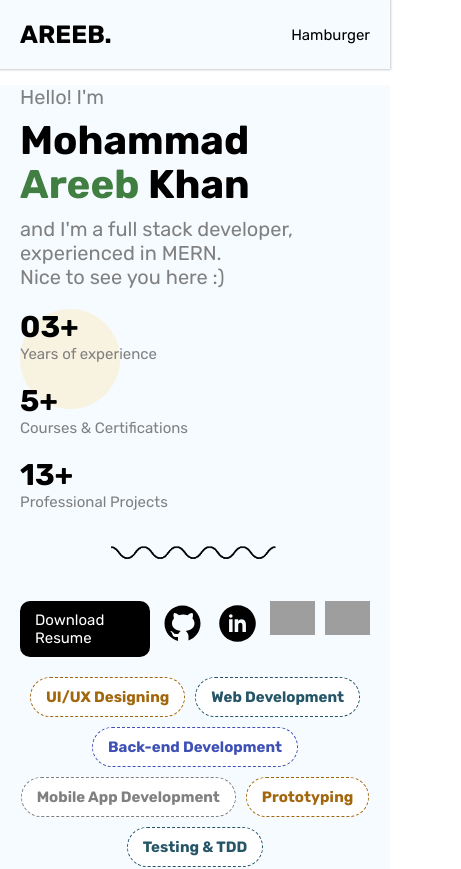
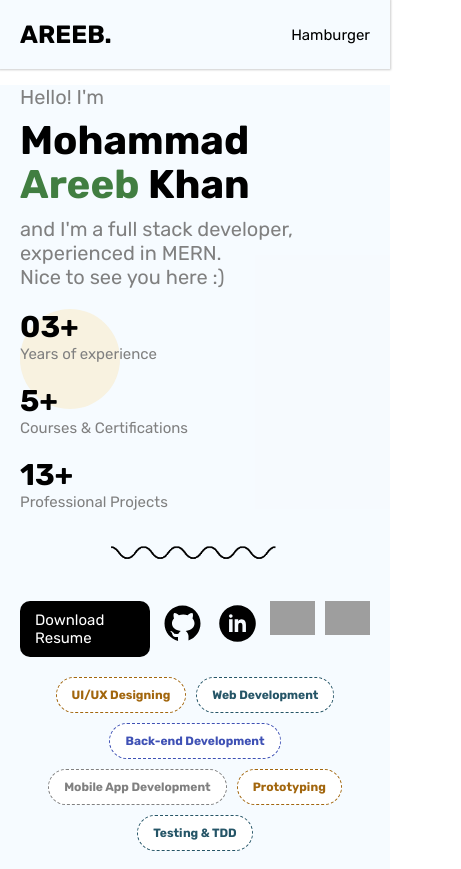
Before and after one commit to AreebKhan619/portfolio-website, a React (Create React App) app: page / in a window 390 px wide. Shown: the top 869 px of the page, 461 px wide, since content can reach past the window. Built offline with nearby package versions, Linux system fonts and the light colour scheme; grey boxes are pictures that could not be loaded.

Commit message:
Added responsive padding

```diff
--- a/src/components/overview/tech-skills/styled.tsx
+++ b/src/components/overview/tech-skills/styled.tsx
@@ -1,4 +1,5 @@
 import styled from "styled-components";
+import { breakpoints } from "../../../assets/styles/breakpoints";
 
 export const TechSkillsContainer = styled.div`
   display: flex;
@@ -16,21 +17,22 @@ export const SkillCapsule = styled.div`
   position: relative;
   font-weight: bold;
   background-color: white;
-  border: .1rem dashed;
+  border: 0.1rem dashed;
 
-  &:nth-child(4n+1) {
+  &:nth-child(4n + 1) {
     color: #a2660d;
   }
-  &:nth-child(4n+2) {
+  &:nth-child(4n + 2) {
     color: #255567;
   }
-  &:nth-child(4n+3) {
+  &:nth-child(4n + 3) {
     color: #3f51b5;
   }
   &:nth-child(4n) {
     color: grey;
   }
 
-  &:hover {
+  @media screen and (max-width: ${breakpoints.tablet}) {
+    font-size: 1.2rem;
   }
 `;
--- a/src/components/shared/MainBody/styled.tsx
+++ b/src/components/shared/MainBody/styled.tsx
@@ -1,4 +1,5 @@
 import styled from "styled-components";
+import { breakpoints } from "../../../assets/styles/breakpoints";
 import { Colors } from "../../../assets/styles/colors";
 
 export const MainBodyContainer = styled.div`
@@ -13,17 +14,27 @@ export const MainBodyContainer = styled.div`
     ::before {
       content: "";
       position: absolute;
-      bottom: -.3rem;
+      bottom: -0.3rem;
       width: 100%;
-      height: .2rem;
+      height: 0.2rem;
       /* Background / underlined */
       background: linear-gradient(to right, transparent 50%, #f6fafe 50%),
         #d5d4d4;
-      background-size: 1.6rem .2rem, 100% .2rem;
+      background-size: 1.6rem 0.2rem, 100% 0.2rem;
     }
   }
 
   .bold {
     font-weight: bold;
   }
+
+  .inner-padding {
+    padding: 0 15rem;
+  }
+
+  @media screen and (max-width: ${breakpoints.tablet}) {
+    .inner-padding {
+      padding: 0;
+    }
+  }
 `;
--- a/src/pages/education/index.tsx
+++ b/src/pages/education/index.tsx
@@ -40,7 +40,7 @@ const Experience = () => {
   ];
 
   return (
-    <ExperienceOuterContainer>
+    <ExperienceOuterContainer className="inner-padding">
       <PageTitle title={"Education"} />
       <TimelineWrapper education={education} />
       <div>
--- a/src/pages/education/styled.tsx
+++ b/src/pages/education/styled.tsx
@@ -2,7 +2,6 @@ import styled from "styled-components";
 
 export const ExperienceOuterContainer = styled.div`
   margin-top: 10rem;
-  padding: 0 15rem;
 `;
 
 export const Timeline = styled.div``;
--- a/src/pages/experience/index.tsx
+++ b/src/pages/experience/index.tsx
@@ -189,7 +189,7 @@ const Experience = () => {
   ];
 
   return (
-    <ExperienceOuterContainer>
+    <ExperienceOuterContainer className="inner-padding">
       <PageTitle title={"Experience"} />
       <TimelineWrapper experience={experience} />
     </ExperienceOuterContainer>
--- a/src/pages/experience/styled.tsx
+++ b/src/pages/experience/styled.tsx
@@ -6,7 +6,6 @@ export const ExperienceOuterContainer = styled.div.attrs((props) => ({
   className: (props.className || "") + " circle-blob-left",
 }))<CircleColorProps>`
   margin-top: 10rem;
-  padding: 0 15rem;
   position: relative;
 
   @media screen and (max-width: ${breakpoints.tablet}) {
--- a/src/pages/hobbies/index.tsx
+++ b/src/pages/hobbies/index.tsx
@@ -3,7 +3,7 @@ import PageTitle from "../../components/shared/PageTitle";
 
 const Hobbies = () => {
   return (
-    <HobbiesOuterContainer>
+    <HobbiesOuterContainer className="inner-padding">
       <PageTitle title={"Hobbies"} />
       <div>
         I like the Raimi trilogy
--- a/src/pages/hobbies/styled.tsx
+++ b/src/pages/hobbies/styled.tsx
@@ -2,7 +2,6 @@ import styled from "styled-components";
 
 export const HobbiesOuterContainer = styled.div`
   margin-top: 10rem;
-  padding: 0 15rem;
 
   position: relative;
 
--- a/src/pages/overview/styled.tsx
+++ b/src/pages/overview/styled.tsx
@@ -92,6 +92,12 @@ export const LeftPortion = styled.div`
       }
     }
   }
+
+  @media screen and (max-width: ${breakpoints.tablet}) {
+    #second-half .links-container{
+      justify-content: center;
+    }
+  }
 `;
 
 export const RightPortion = styled.div`
--- a/src/pages/skills/index.tsx
+++ b/src/pages/skills/index.tsx
@@ -139,7 +139,7 @@ const certificationsList = [
 
 const Skills = () => {
   return (
-    <SkillsOuterContainer circleColor={"#c8d8ff61"}>
+    <SkillsOuterContainer className="inner-padding" circleColor={"#c8d8ff61"}>
       <PageTitle title={"Skills & Personal Projects"} />
       <div className="personal-projects-container">
         <div className="bold">Personal Projects</div>
--- a/src/pages/skills/styled.tsx
+++ b/src/pages/skills/styled.tsx
@@ -4,7 +4,6 @@ import { CircleColorProps } from "../../ts";
 export const SkillsOuterContainer = styled.section.attrs((props) => ({
   className: props.className + " circle-blob-left",
 }))<CircleColorProps>`
-  padding: 0 15rem;
   margin-block: 10rem;
 
   &:before {
```
